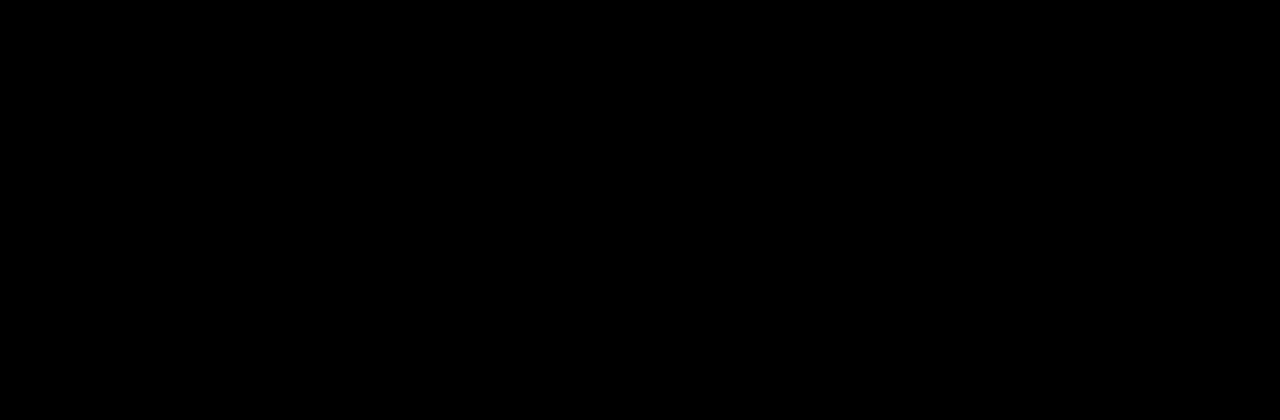
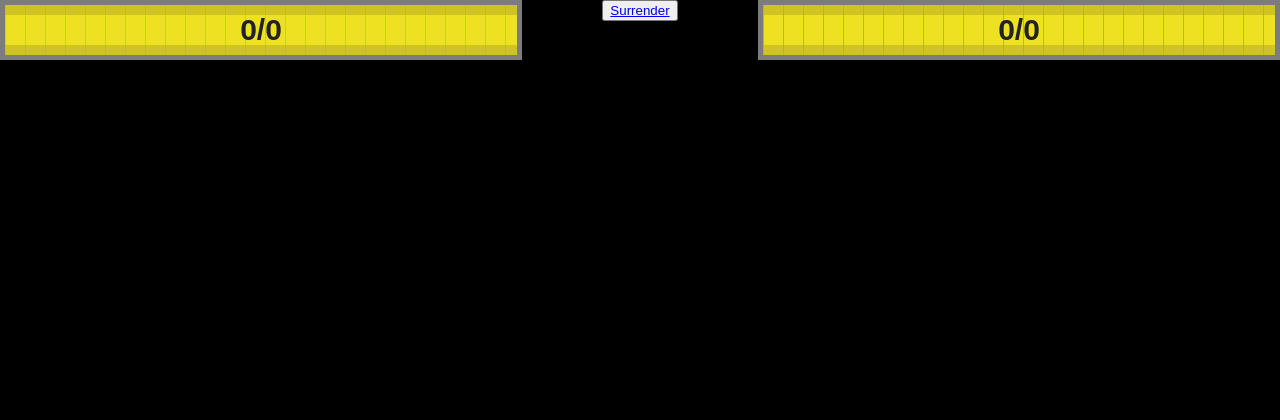
Before and after one commit to PolishCowPog/Aarsopgave_vg2, a Flask app: page /battle in a window 1280 px wide. Before the commit the part shown is empty. Shown: the top 420 px of the page. Run offline with Flask 3, Linux system fonts and the light colour scheme.

Commit message:
leget til health bars klart til battle.html og settet opp mariadb locally

```diff
--- a/Game/app.py
+++ b/Game/app.py
@@ -1,6 +1,27 @@
 from flask import Flask, render_template
 import random
 import subprocess
+import pymysql
+
+
+import pymysql
+
+conn = pymysql.connect(
+    host="localhost",
+    port=3306,
+    user="root",
+    password="1234",
+    database="MechWars"
+)
+
+# Insert a test user
+with conn:
+    cursor = conn.cursor()
+    cursor.execute("INSERT INTO users (users, passwords) VALUES ('e', 'test_password');")
+    cursor.execute("DELETE FROM users WHERE passwords = 'test_password';")
+    conn.commit()
+
+print("Test user added successfully")
 
 app = Flask(__name__)
 
--- a/Game/static/css/styles.css
+++ b/Game/static/css/styles.css
@@ -124,3 +124,76 @@ body{
     bottom: 0;
     z-index: -1;
 }
+
+.surrender{
+    display: flex;
+    justify-self: center;
+}
+
+.playerHealthBar{
+    width: 40%;
+    height: 50px;
+    display: flex;
+    position: absolute;
+    left: 0;
+    top: 0;
+    background-color: #adadad;
+    border: #7c7c7c 5px solid;
+}
+.playerHealthBarColor{
+    width: 100%;
+    height: 30px;
+    display: flex;
+    position: absolute;
+    left: 0;
+    top: 0;
+    background-color: #ffee00;
+    border-top: #c2b5009e 10px solid;
+    border-bottom: #c2b5009e 10px solid;
+    align-items: center;
+    justify-content: center;
+    font-family: Arial, Helvetica, sans-serif;
+    font-size: 30px;
+    font-weight: bold;
+    background-color: #e5e5f7;
+    opacity: 0.8;
+    background-size: 20px 20px;
+    background-image:  repeating-linear-gradient(to right, #c2b5009e, #c2b5009e 1px, #ffee00 1px, #ffee00);
+}
+
+.enemyHealthBar{
+    width: 40%;
+    height: 50px;
+    display: flex;
+    position: absolute;
+    right: 0;
+    top: 0;
+    background-color: #adadad;
+    border: #7c7c7c 5px solid;
+}
+.enemyHealthBarColor{
+    width: 100%;
+    height: 30px;
+    display: flex;
+    position: absolute;
+    left: 0;
+    top: 0;
+    border-top: #c2b5009e 10px solid;
+    border-bottom: #c2b5009e 10px solid;
+    align-items: center;
+    justify-content: center;
+    font-family: Arial, Helvetica, sans-serif;
+    font-size: 30px;
+    font-weight: bold;
+    opacity: 0.8;
+    background-size: 20px 20px;
+    background-image:  repeating-linear-gradient(to right, #c2b5009e, #c2b5009e 1px, #ffee00 1px, #ffee00);
+}
+
+.playerContainer{
+    display: flex;
+    position: absolute;
+    bottom: 0;
+    margin: bottom  50;
+    color: white;
+}
--- a/Game/static/js/script.js
+++ b/Game/static/js/script.js
@@ -10,19 +10,36 @@ if (window.location.pathname !== '/battle') {
     onstart();
 }
 
-
+var EquipedTorso = "Loading"
+var EquipedLegs = "Loading"
+var EquipedWeapon = "Loading"
 
 fetch('/static/json/items.json')
     .then(response => response.json()) // Parse the JSON data
     .then(items => {
         console.log(items); // Log the items to the console
 
-        // Example: Display the first item's name
-        //document.body.innerHTML += `<p>First Item: ${items[0].name}</p>`;
+        var EquipedTorso = items[3];
+        var EquipedLegs = items[6];
+        var EquipedWeapon = items[0];
+
+        console.log(EquipedTorso.name); // Log the equipped torso item to the console
+        console.log(EquipedLegs.name); // Log the equipped torso item to the console
+        console.log(EquipedWeapon.name); // Log the equipped torso item to the console
     })
     .catch(error => console.error("Error fetching items.json:", error));
 
 
 if (window.location.pathname === '/battle') {
-    console.log("hello words")
+    initiateBattle();
+
+    updateBattleStats();
 }
+
+function initiateBattle() {
+    console.log("")
+}
+
+function updateBattleStats() {
+    document.getElementById("torso").innerHTML = "asd"
+}
--- a/Game/static/json/items.json
+++ b/Game/static/json/items.json
@@ -26,7 +26,7 @@
 
 
     {
-        "id": 101,
+        "id": 3,
         "name": "Physical torso",
         "health": 100,
         "heat_capacity": 50,
@@ -38,7 +38,7 @@
         "heat_armor": 0
     },
     {
-        "id": 102,
+        "id": 4,
         "name": "Electric torso",
         "health": 100,
         "heat_capacity": 50,
@@ -50,7 +50,7 @@
         "heat_armor": 0
     },
     {
-        "id": 103,
+        "id": 5,
         "name": "Heat torso",
         "health": 100,
         "heat_capacity": 50,
@@ -67,7 +67,7 @@
 
 
     {
-        "id": 1001,
+        "id": 6,
         "name": "Physical legs",
         "health": 50,
         "physical_armor": 0,
@@ -78,7 +78,7 @@
         "heat_damage": 0
     },
     {
-        "id": 1002,
+        "id": 7,
         "name": "Electric legs",
         "health": 50,
         "physical_armor": 0,
@@ -89,7 +89,7 @@
         "heat_damage": 0
     },
     {
-        "id": 1003,
+        "id": 8,
         "name": "Heat legs",
         "health": 50,
         "physical_armor": 0,
--- a/Game/templates/battle.html
+++ b/Game/templates/battle.html
@@ -8,4 +8,30 @@
 
 <script src="{{ url_for('static', filename='js/script.js') }}"></script>
 
+<button class="surrender">
+    <a href="map">
+        Surrender
+    </a>
+</button>
+
+<div class="playerHealthBar">
+    <div class="playerHealthBarColor">
+        <p class="playerHealthCounter">0/0</p>
+    </div>
+</div>
+
+<div class="playerContainer">
+    <p class="torso"></p>
+    <p class="legs"></p>
+    <p class="weapons"></p>
+</div>
+
+
+
+<div class="enemyHealthBar">
+    <div class="enemyHealthBarColor">
+        <p class="enemyHealthCounter">0/0</p>
+    </div>
+</div>
+
 {% endblock%}
```
